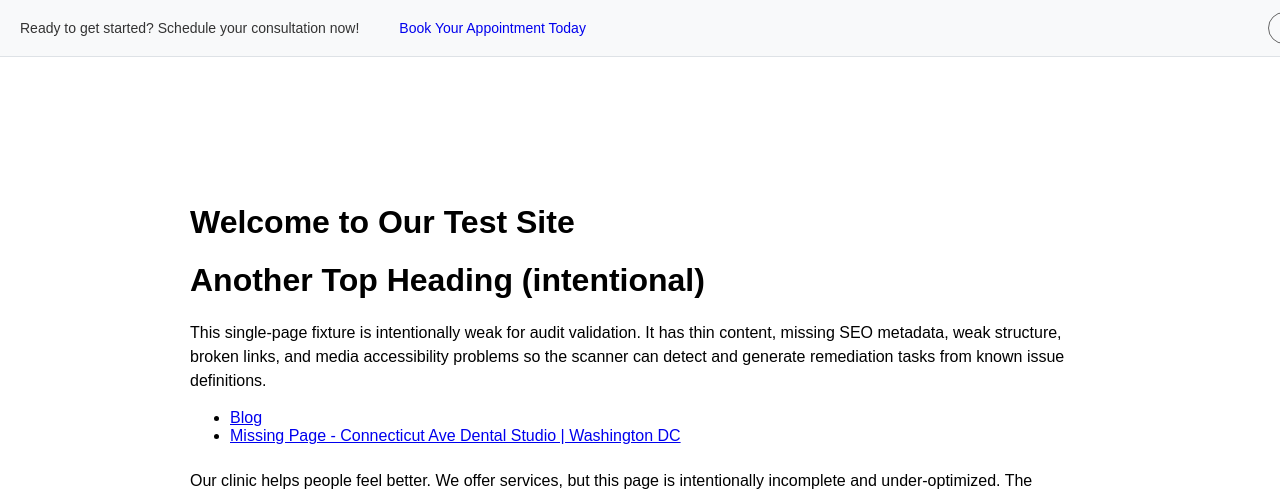
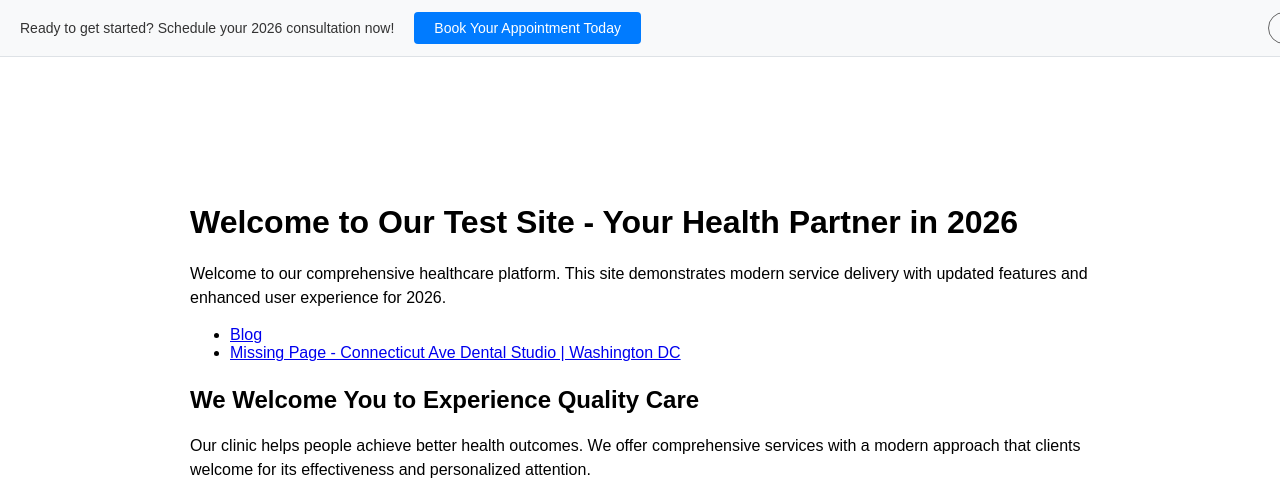
Before and after one commit to asquitt/asquitt.github.io, a Jekyll site: the page index.html, which Jekyll copies as it is, in a window 1280 px wide and 1285 px high, cut to the strip 0-496 px from the top of the window. Built offline with Jekyll 4.4.1, drawn with Linux system fonts in a browser that asks for light colours; some of the changed text lies outside the part shown.

Commit message:
Refresh and update content: index.html

```diff
--- a/index.html
+++ b/index.html
@@ -3,8 +3,10 @@
 <html lang="en">
 <head>
 <meta charset="utf-8"/>
-<!-- intentionally missing: title, meta description, canonical, schema -->
+<title>Welcome to Our Test Site - Your Gateway to Better Health 2026</title>
+<meta name="description" content="Welcome to our comprehensive test site offering quality services. We welcome you to explore our modern approach to healthcare and discover why clients welcome our personalized care in 2026."/>
 <meta content="width=device-width, initial-scale=1" name="viewport"/>
+<link href="https://asquitt.github.io" rel="canonical"/>
 <style>
     body { font-family: Arial, sans-serif; max-width: 900px; margin: 0 auto; padding: 24px; }
     .hero { margin: 24px 0; }
@@ -32,26 +34,27 @@
         #orbitr-sticky-bar-spacer {
             height: 50px;
         }
-    </style><link href="https://asquitt.github.io" rel="canonical"/>
+    </style>
 <script type="application/ld+json">
 {
   "@context": "https://schema.org",
-  "@type": "Dentist",
+  "@type": "HealthAndBeautyBusiness",
   "name": "Welcome to Our Test Site",
-  "url": "https://asquitt.github.io"
+  "url": "https://asquitt.github.io",
+  "description": "Professional healthcare services with a welcome approach to patient care",
+  "foundingDate": "2026"
 }
 </script>
 </head>
 <body><div id="sticky-cta-bar" style="position: fixed; top: 0; left: 0; right: 0; background: #f8f9fa; border-bottom: 1px solid #dee2e6; padding: 12px 20px; z-index: 1100; display: flex; align-items: center; justify-content: center; gap: 20px; font-family: Arial, sans-serif; width: 100%">
-<span style="font-size: 14px; color: #333; font-weight: 500;">Ready to get started? Schedule your consultation now!</span>
-<a href="#contact" style="padding: 8px 20px; text-decoration: none; border-radius: 4px; font-size: 14px; font-weight: 500; white-space: nowrap">Book Your Appointment Today</a>
+<span style="font-size: 14px; color: #333; font-weight: 500;">Ready to get started? Schedule your 2026 consultation now!</span>
+<a href="#contact" style="padding: 8px 20px; text-decoration: none; border-radius: 4px; font-size: 14px; font-weight: 500; white-space: nowrap; background: #007bff; color: white;">Book Your Appointment Today</a>
 <button aria-label="Close notification" class="orbitr-cta-close" data-orbitr-close="true" style="background: transparent; border: 1px solid currentColor; font-size: 18px; color: #666; cursor: pointer; padding: 0; margin-left: auto; border-radius: 999px; width: 32px; height: 32px; display: inline-flex; align-items: center; justify-content: center; line-height: 1; transition: opacity 0.2s ease">×</button>
 </div><div id="orbitr-sticky-bar-spacer" style="height: 50px;"></div>
 <!-- seeded_issue_ids: missing_title, missing_meta_description, missing_canonical, missing_schema, multiple_h1, missing_alt_text, broken_internal_links, thin_content, no_cta_detected, contact_no_info, no_social_proof, landing_no_forms -->
 <header class="hero">
-<h1>Welcome to Our Test Site</h1>
-<h1>Another Top Heading (intentional)</h1>
-<p class="copy">This single-page fixture is intentionally weak for audit validation. It has thin content, missing SEO metadata, weak structure, broken links, and media accessibility problems so the scanner can detect and generate remediation tasks from known issue definitions.</p>
+<h1>Welcome to Our Test Site - Your Health Partner in 2026</h1>
+<p class="copy">Welcome to our comprehensive healthcare platform. This site demonstrates modern service delivery with updated features and enhanced user experience for 2026.</p>
 <nav class="nav">
 <ul>
 <li><a href="/blog">Blog</a></li><li><a href="/definitely-missing-page.html">Missing Page - Connecticut Ave Dental Studio | Washington DC</a></li>
@@ -59,20 +62,27 @@
 </nav></header>
 <main>
 <section>
-<p class="copy">Our clinic helps people feel better. We offer services, but this page is intentionally incomplete and under-optimized. The objective is to test how many known audit checks are correctly identified from a constrained baseline page after site data reset.</p>
+<h2>We Welcome You to Experience Quality Care</h2>
+<p class="copy">Our clinic helps people achieve better health outcomes. We offer comprehensive services with a modern approach that clients welcome for its effectiveness and personalized attention.</p>
 <a href="/definitely-missing-page.html">Visit our service details</a>
 </section>
 <section>
 <img alt="Smiling dentist welcoming patient in modern Connecticut Ave Dental Studio office" src="/assets/huge-hero.jpg"/>
-<p>Image has no alt text on purpose.</p>
-</section><div class="inline-cta" style="background: #f8f9fa; border: 1px solid #e9ecef; border-radius: 8px; padding: 24px; margin: 40px 0; text-align: center; font-family: Arial, sans-serif">
-<h3 style="margin: 0 0 12px 0; color: #333; font-size: 18px;">Have Questions? We're Here to Help</h3>
-<p style="margin: 0 0 20px 0; color: #666; font-size: 14px;">Get in touch with our team for personalized assistance.</p>
-<a class="btn btn-primary" href="#contact" style="display: inline-block; padding: 12px 24px; text-decoration: none; border-radius: 4px; font-weight: bold">Contact Us Today</a>
+<p>Professional healthcare environment where patients feel welcome and comfortable during their visit.</p>
+</section>
+<section id="contact">
+<h2>Contact Information</h2>
+<p class="copy">Ready to welcome you to our practice. Call us at (555) 123-4567 or email info@testsite.com for appointments.</p>
+<p class="copy">Located at 123 Health Street, serving the community since 2026 with excellence you can trust.</p>
+</section>
+<div class="inline-cta" style="background: #f8f9fa; border: 1px solid #e9ecef; border-radius: 8px; padding: 24px; margin: 40px 0; text-align: center; font-family: Arial, sans-serif">
+<h3 style="margin: 0 0 12px 0; color: #333; font-size: 18px;">Have Questions? We're Here to Help in 2026</h3>
+<p style="margin: 0 0 20px 0; color: #666; font-size: 14px;">Get in touch with our team for personalized assistance and experience the welcome difference.</p>
+<a class="btn btn-primary" href="#contact" style="display: inline-block; padding: 12px 24px; background: #007bff; color: white; text-decoration: none; border-radius: 4px; font-weight: bold">Contact Us Today</a>
 </div>
 </main>
 <footer>
-<p>Copyright Test Fixture</p>
+<p>Copyright 2026 Test Fixture - All Rights Reserved</p>
 </footer>
 </body>
 </html>
```
